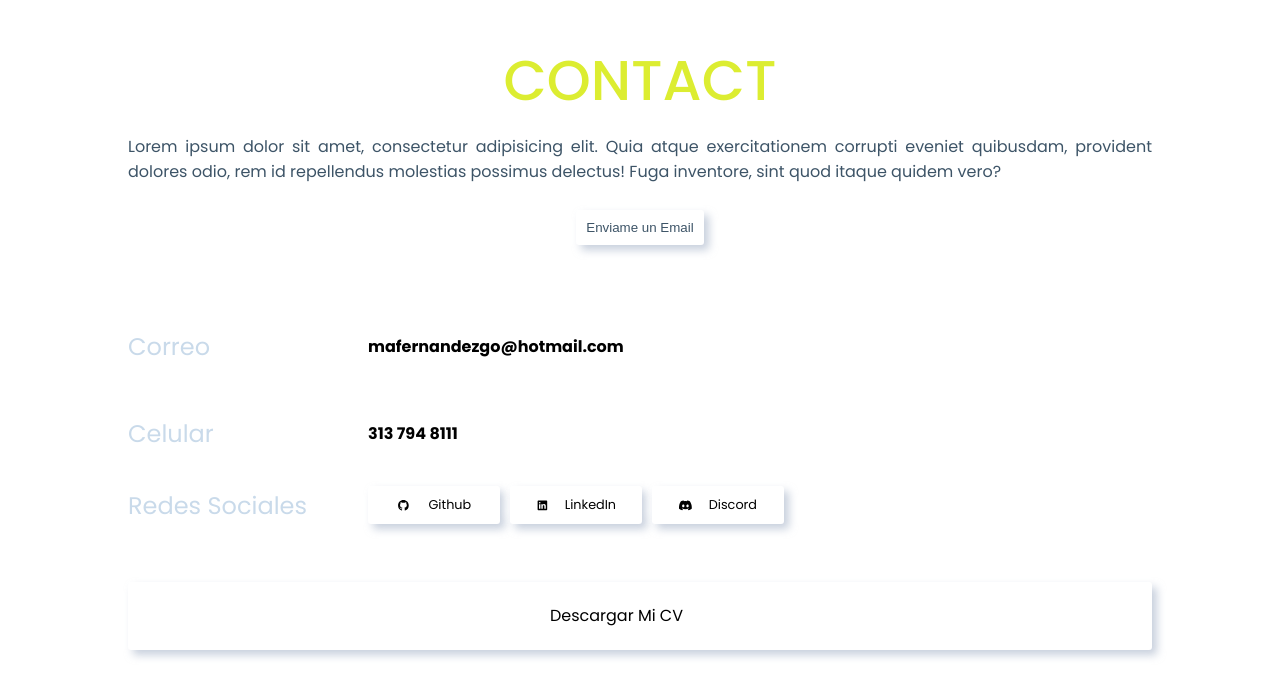
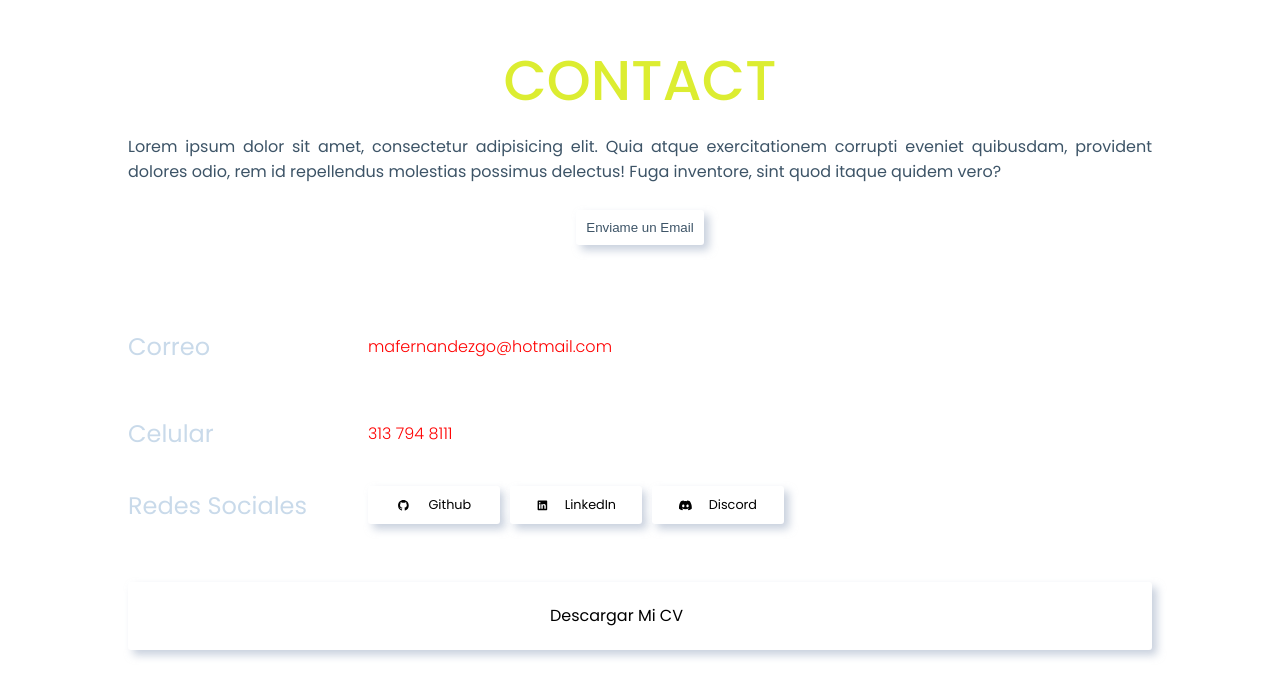
Before and after one commit to mafernandezgo/portafolio, a React (Create React App) app: page / in a window 1280 px wide. Shown: the part 3610-4306 px from the top of the page. Built offline with nearby package versions, Linux system fonts and the light colour scheme.

Commit message:
changing info color

```diff
--- a/src/Components/Organisms/contact.css
+++ b/src/Components/Organisms/contact.css
@@ -5,6 +5,11 @@
     top: 440vh;
     padding-top: 8rem;
 
+}
+
+h4{
+    font-weight: 300;
+    color: red
 }
 
 .contact .contactMain{
```
